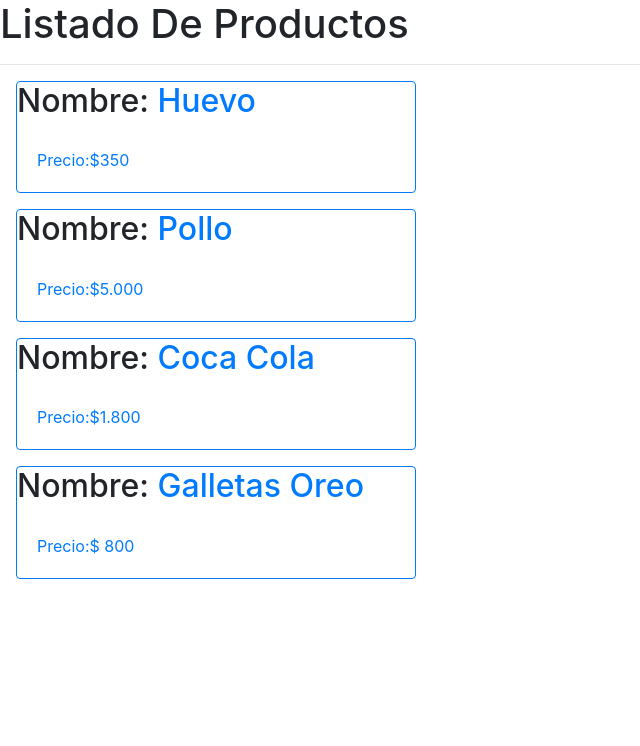
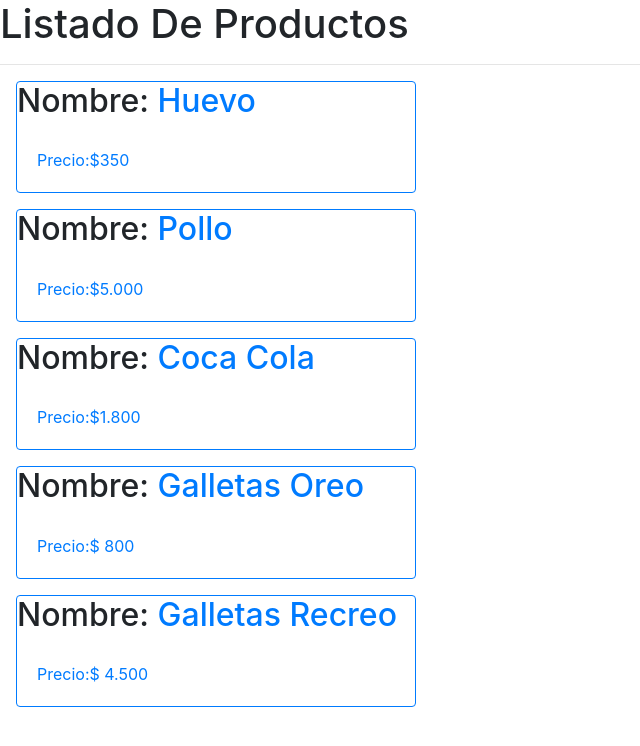
Before and after one commit to orlando2019/angular_con_bezael, an Angular app: page / in a window 1280 px wide. Shown: the top 746 px of the page, without its empty margins (0-640 px from the left). Built offline with nearby package versions, Linux system fonts and the light colour scheme.

Commit message:
Agrego nuevo producto

```diff
--- a/src/app/shared/data.service.ts
+++ b/src/app/shared/data.service.ts
@@ -33,6 +33,13 @@
       description: 'Dulces ',
       price: '$ 800',
     },
+    {
+      id: 5,
+      name: 'Galletas Recreo',
+      category: 'Galletas',
+      description: 'Dulces y Mekatos ',
+      price: '$ 4.500',
+    },
   ];
 
   getAllProducts() {
```
Also changed, not shown: 1 other file (tests, documents, lock files or other folders).
